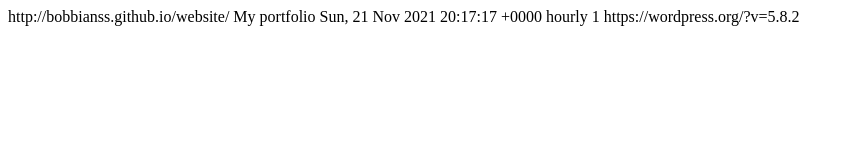
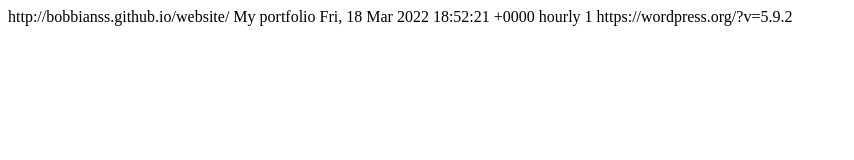
Before and after one commit to Bobbianss/website, a plain HTML site: page comments/feed/index.html in a window 1280 px wide. Shown: the whole page, without its empty margins (0-854 px from the left). Drawn offline with Linux system fonts and the light colour scheme.

Commit message:
WP2Static UPDATE comments/feed/index.html

```diff
--- a/comments/feed/index.html
+++ b/comments/feed/index.html
@@ -11,11 +11,11 @@
 	<atom:link href="https://bobbianss.github.io/website/comments/feed/" rel="self" type="application/rss+xml" />
 	<link>http://bobbianss.github.io/website/</link>
 	<description>My portfolio</description>
-	<lastBuildDate>Sun, 21 Nov 2021 20:17:17 +0000</lastBuildDate>
+	<lastBuildDate>Fri, 18 Mar 2022 18:52:21 +0000</lastBuildDate>
 	<sy:updatePeriod>
 	hourly	</sy:updatePeriod>
 	<sy:updateFrequency>
 	1	</sy:updateFrequency>
-	<generator>https://wordpress.org/?v=5.8.2</generator>
+	<generator>https://wordpress.org/?v=5.9.2</generator>
 </channel>
 </rss>
```
